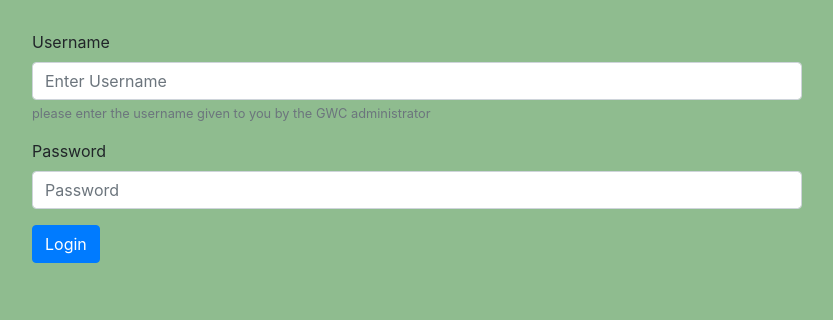
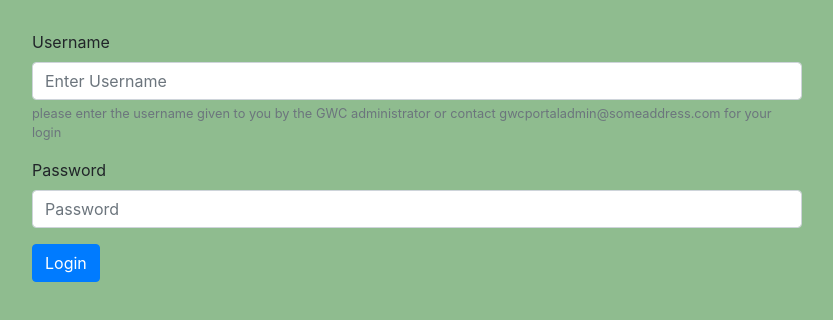
Before and after one commit to robwilds/LoginPage, a plain HTML site: page index.html in a window 1280 px wide. Shown: the whole page, without its empty margins (223-1056 px from the left). Drawn offline with nearby package versions, Linux system fonts and the light colour scheme.

Commit message:
updated language about portal admin email

```diff
--- a/index.html
+++ b/index.html
@@ -36,7 +36,7 @@
   <div class="form-group">
     <label for="exampleInputEmail1">Username</label>
     <input type="userName" class="form-control" id="exampleInputUser1" aria-describedby="userHelp" placeholder="Enter Username">
-    <small id="emailHelp" class="form-text text-muted">please enter the username given to you by the GWC administrator</small>
+    <small id="emailHelp" class="form-text text-muted">please enter the username given to you by the GWC administrator or contact gwcportaladmin@someaddress.com for your login</small>
   </div>
   <div class="form-group">
     <label for="exampleInputPassword1">Password</label>
```
